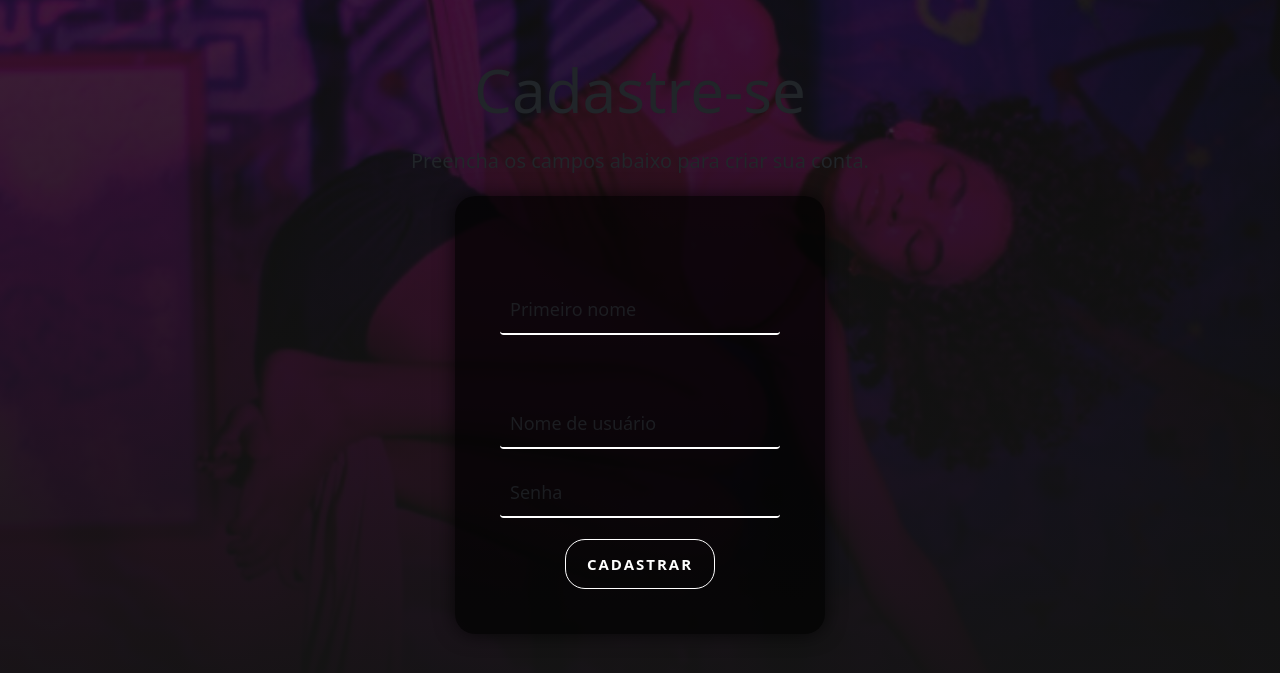
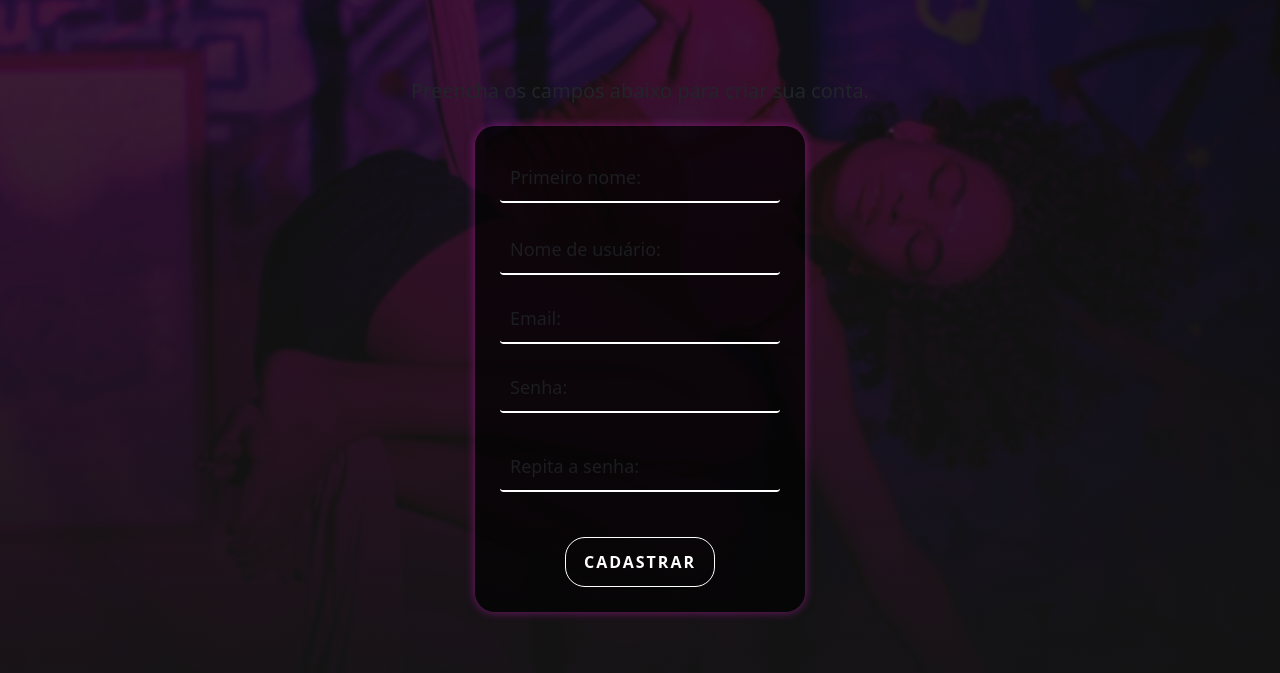
Before and after one commit to thaismaiarasousa/gerenc_pdm-master, a Django app: page /create/ in a window 1280 px wide. Shown: the part 56-729 px from the top of the page. Run offline with Django 4.2, Linux system fonts and the light colour scheme.

Commit message:
sincronização do cadastro com o bd

```diff
--- a/app/static/css/style.css
+++ b/app/static/css/style.css
@@ -97,16 +97,16 @@
 
 /* Formulários */
 form {
-  font-size: 3em; /* ou outro valor desejado */
+  font-size: 0.2em;
 }
 
 .form-container {
   max-width: 500px;
   margin: 0 auto;
   background-color: rgba(0, 0, 0, 0.7);
-  padding: 30px;
+  padding: 10px;
   border-radius: 20px;
-  box-shadow: 0 0 20px rgba(0, 0, 0, 0.7);
+  box-shadow: 0 0 10px rgba(163, 27, 152, 0.7);
   text-align: center;
 }
 
@@ -158,12 +158,31 @@
   border: none;
   border-bottom: 2px solid white;
   color: white;
-  margin-bottom: 20px;
+  margin-bottom: 30px;
   padding: 10px;
   width: 100%;
   }
 
+/* Mensagens de erro ou sucesso - cadastro e login */
+.alert.alert-danger {
+font-size: 2rem;
+background-color: #f8d7da;
+border-color: #f5c6cb;
+color: #721c24;
+padding: 1rem;
+border-radius: 0.25rem;
+margin-bottom: 1rem;
+}
 
+.success-message {
+  font-size: 2rem;
+  background-color: #28a745;
+  color: #fff;
+  border-color: #28a745;
+  padding: 1rem;
+  border-radius: 0.25rem;
+  margin-bottom: 1rem;
+}
 
 /* Textos conteudo principal */
 .primary-text {
@@ -174,14 +193,14 @@
 }
 
 .primary-textcreate {
-  width: 850px;
+  width: 700px;
   font-size: 2rem;
   margin-bottom: 2rem;
   text-align: center;
 }
 
 .primary-textcreate2 {
-  width: 850px;
+  width: 700px;
   font-size: 6rem;
   margin-bottom: 2rem;
   text-align: center;
@@ -205,7 +224,7 @@
 }
 
 .btn-primary {
-  font-size: 0.5em;
+  font-size: 8em;
   width: 150px;
   height: 50px;
   cursor: pointer;
--- a/app/templates/create.html
+++ b/app/templates/create.html
@@ -1,43 +1,45 @@
 {% extends 'main.html' %}
-
-div class="main-content">
-            <h1 class="primary-text">Voar nunca foi tão perto!</h1>
-            <h2 class="second-text">VEM VOAR COM A GENTE!</h2>
-            <div class="btns">
-                <button class="primary-textcreate">Agendar experimental GRATUITA</button>
-                <button class="btn-personal">Tenho uma dúvida!</button>
-            </div>
 
 {% block content %}
 {% load static %}
     <link rel="stylesheet" href="{% static 'css/style.css' %}">
 
-    <div class="container d-flex align-items-center justify-content-center vh-100">
+    <div class="container d-flex align-items-center justify-content-center vh-100{% if show_message %} message-shown{% endif %}">
     <div class="main-content">
-        <h1 class="primary-textcreate2">Cadastre-se</h1>
+
         <p class="primary-textcreate">Preencha os campos abaixo para criar sua conta.</p>
         <div class="form-container">
+
+
             <form name="form-users" id="formUsers" method="POST" action="/store/" class="p-4">
                 {% if msg %}
-                <div class="alert {{class}}">
+                <div class="alert {{class}} {% if class == 'alert-success' %}success-message{% endif %}">
                     {{msg}}
                 </div>
                 {% endif %}
+
                 {% csrf_token %}
-                <div class="form-group mb-3">
+                <div class="form-group">
                     <label for="name"><i class="bi bi-person"></i></label>
-                    <input class="form-control" type="text" name="name" id="name" placeholder="Primeiro nome">
+                    <input class="form-control" type="text" name="name" id="name" placeholder="Primeiro nome:">
                 </div>
-                <div class="form-group mb-3">
+                <div class="form-group">
                     <label for="user"><i class="bi bi-person-badge"></i></label>
-                    <input class="form-control" type="text" name="user" id="user" placeholder="Nome de usuário">
+                    <input class="form-control" type="text" name="user" id="user" placeholder="Nome de usuário:">
                 </div>
-                <div class="form-group mb-3">
+                <div class="form-group">
+                    <input class="form-control" type="email" name="email" id="email" placeholder="Email:">
+                </div>
+                <div class="form-group">
                     <label for="password"><i class="bi bi-lock"></i></label>
-                    <input class="form-control" type="password" name="password" id="password" placeholder="Senha">
+                    <input class="form-control" type="password" name="password" id="password" placeholder="Senha:">
                 </div>
-                <button type="submit" class="btn btn-primary">Cadastrar</button>
+                <div class="form-group">
+                    <label for="password"><i class="bi bi-lock"></i></label>
+                    <input class="form-control" type="password" name="password-conf" id="password-conf" placeholder="Repita a senha:">
+                </div>
 
+                <button type="submit" value="Cadastrar" class="btn btn-primary mt-4">Cadastrar</button>
             </form>
         </div>
     </div>
--- a/app/views.py
+++ b/app/views.py
@@ -15,15 +15,18 @@
 def store(request):
     data = {}
     if(request.POST['password'] != request.POST['password-conf']):
-        data['msg'] = 'As duas senhas não coincidem. Escreva novamente!'
-        data['class']= 'alert-danger'
-
+        data['msg'] = 'Senha e confirmação de senha diferentes!'
+        data['class'] = 'alert-danger'
     else:
         user = User.objects.create_user(request.POST['user'], request.POST['email'], request.POST['password'])
+        user.first_name = request.POST['name']
+        user.save()
         data['msg'] = 'Usuário cadastrado com sucesso!'
-        data['class']= 'alert-sucess'
+        data['class'] = 'alert-success'
+        data['show_message'] = True
+    return render(request,'create.html',data)
 
-    return render(request, 'create.html', data)
+
 
 # Formulário de login de usuários
 def painel(request):
--- a/project/settings.py
+++ b/project/settings.py
@@ -115,7 +115,6 @@
 
 USE_TZ = True
 
-
 # Static files (CSS, JavaScript, Images)
 # https://docs.djangoproject.com/en/4.1/howto/static-files/
 
```
